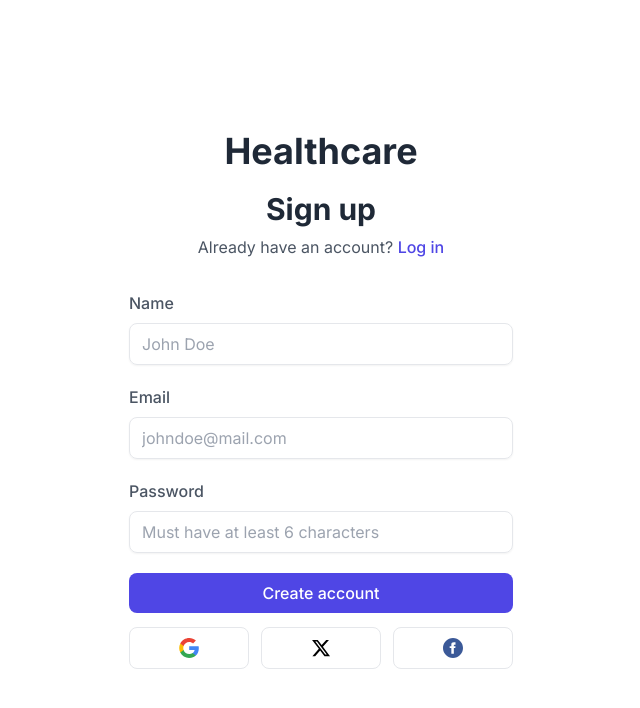
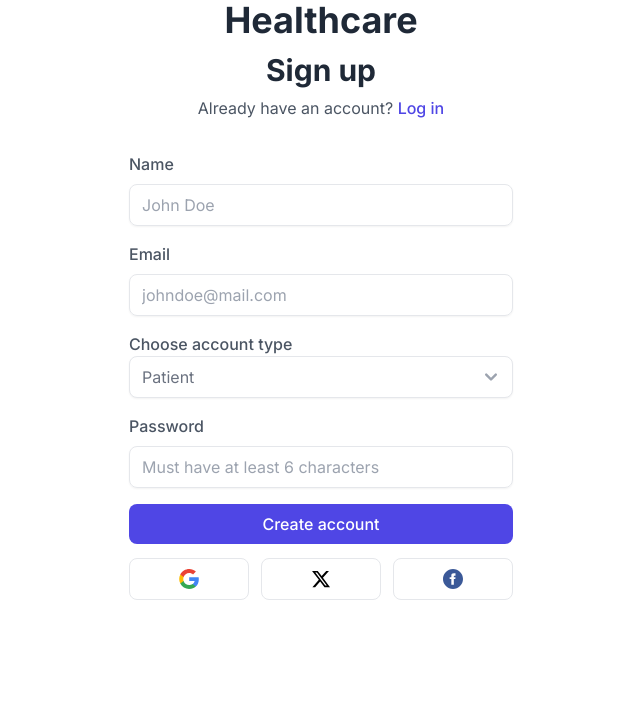
Before and after one commit to Daniel-16/healthcare-ai, a Next.js app: page /signup in a window 1280 px wide. Shown: the top 708 px of the page, without its empty margins (319-959 px from the left). Built offline with nearby package versions, Linux system fonts and the light colour scheme.

Commit message:
changed account type page to form in sign up

```diff
--- a/app/signup/page.tsx
+++ b/app/signup/page.tsx
@@ -16,11 +16,11 @@ const Signup = () => {
   if (step == 0) {
     return (
       <>
-        <main className="w-full h-screen flex flex-col items-center justify-center px-4">
+        <main className="w-full flex flex-col items-center justify-center px-4">
           <div className="max-w-sm w-full text-gray-600">
             <div className="text-center">
               <h1 className="text-gray-800 text-4xl font-bold">Healthcare</h1>
-              <div className="mt-5 space-y-2">
+              <div className="mt-3 space-y-2">
                 <h3 className="text-gray-800 text-2xl font-bold sm:text-3xl">
                   Sign up
                 </h3>
@@ -37,7 +37,7 @@ const Signup = () => {
             </div>
             <form
               onSubmit={(e) => e.preventDefault()}
-              className="mt-8 space-y-5"
+              className="mt-8 space-y-4"
             >
               <div>
                 <label className="font-medium">Name</label>
@@ -58,6 +58,30 @@ const Signup = () => {
                 />
               </div>
               <div>
+                <label className="font-medium">Choose account type</label>
+                <div className="mx-auto relative">
+                  <svg
+                    xmlns="http://www.w3.org/2000/svg"
+                    className="absolute top-0 bottom-0 w-6 h-6 my-auto text-gray-400 right-2.5"
+                    viewBox="0 0 20 20"
+                    fill="currentColor"
+                  >
+                    <path
+                      fillRule="evenodd"
+                      d="M5.293 7.293a1 1 0 011.414 0L10 10.586l3.293-3.293a1 1 0 111.414 1.414l-4 4a1 1 0 01-1.414 0l-4-4a1 1 0 010-1.414z"
+                      clipRule="evenodd"
+                    />
+                  </svg>
+                  <select
+                    required
+                    className="w-full px-3 py-2 text-gray-500 bg-white border rounded-lg shadow-sm outline-none appearance-none focus:border-indigo-700"
+                  >
+                    <option>Patient</option>
+                    <option>Doctor</option>
+                  </select>
+                </div>
+              </div>
+              <div>
                 <label className="font-medium">Password</label>
                 <input
                   type="password"
@@ -74,7 +98,7 @@ const Signup = () => {
                 Create account
               </button>
             </form>
-            <div className="grid grid-cols-3 gap-x-3 mt-3.5">
+            <div className="grid grid-cols-3 gap-x-3 mt-3.5 md:mb-4">
               {/* Google svg button */}
               <button className="flex items-center justify-center py-2.5 border rounded-lg hover:bg-gray-50 duration-150 active:bg-gray-100">
                 <svg
```
